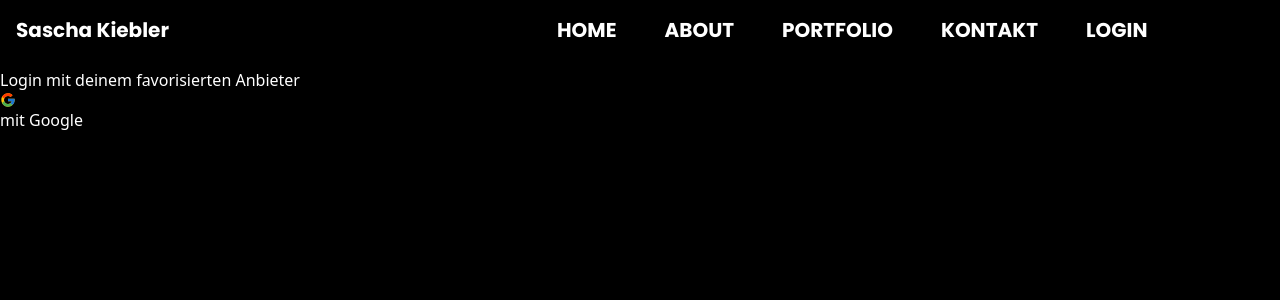
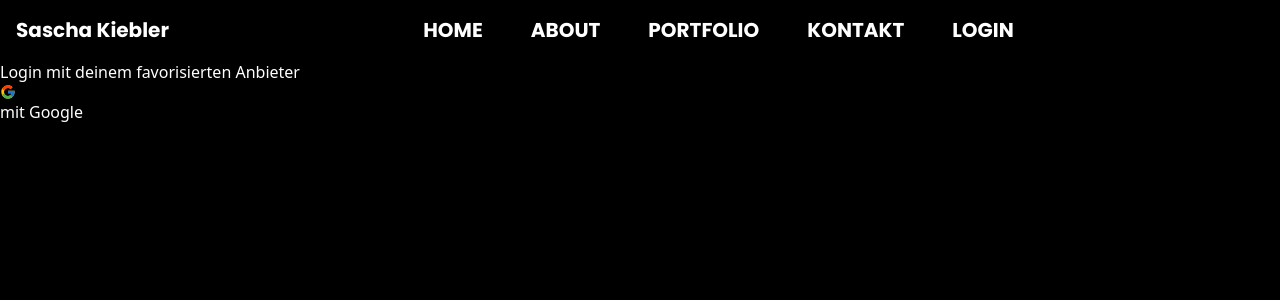
Before and after one commit to SaschaKiebler/personal-website, a Next.js app: page /auth/login in a window 1280 px wide. Shown: the top 300 px of the page. Built offline with nearby package versions, Linux system fonts and the light colour scheme; no server answers.

Commit message:
transparent navbar

```diff
--- a/components/Nav.js
+++ b/components/Nav.js
@@ -7,15 +7,14 @@ import {FaCrown} from "react-icons/fa";
 export default function Nav(){
     const [user,loading] = useAuthState(auth);
 return(
-    <nav className="text-xl font-poppins font-bold text-white bg-black">
-        <ul className="flex p-4 pb-6 ">
+    <nav className="text-xl font-poppins font-bold text-white lg:m-4">
+        <ul className="flex items-center justify-between">
         <Link href="/">
         <li>
         <button className="mr-1">Sascha Kiebler</button>
         </li></Link>
-        {/*<li className="mr-4 ml-3"><FaCrown/></li>*/}
-
-        <Link href="/" className="lg:ml-96">
+        <div className="flex">
+        <Link href="/" className="">
         <li >HOME</li>
         </Link>
         <Link href="/about" className="lg:ml-12">
@@ -31,14 +30,14 @@ return(
             <Link href="/auth/login">
             <li>LOGIN</li>
             </Link>
-        )}
+        )}</div><div>
         {user && (
 
                 <Link href="/profil">
                 <li> <h5 className="flex"><img className="h-7 rounded-full mr-2" src={user.photoURL}/>{user.displayName}</h5></li>
                 </Link>
 
-        )}
+        )}</div>
         </ul>
     </nav>
 )
--- a/pages/index.js
+++ b/pages/index.js
@@ -27,7 +27,7 @@ useEffect(()=>{
 
   return (
     <motion.main initial={{y:"100%"}} animate={{y:"0%"}} transition={{duration:0.75, ease:"easeOut"}} exit={{opacity:1}}
-    className="absolute bg-black left-0 right-0 w-full h-full"
+    className="absolute bg-black w-full h-full"
     >
       <Head>
         <title>Sascha Kiebler</title>
--- /dev/null
+++ b/pages/portfolio.js
@@ -0,0 +1,11 @@
+import { motion } from "framer-motion";
+
+
+export default function Portfolio(){
+    return(
+        <motion.div initial={{y:"100%"}} animate={{y:"0%"}} transition={{duration:0.75, ease:"easeOut"}} exit={{opacity:1}}
+        className='w-full h-full absolute bg-black text-white font-poppins'>
+
+        </motion.div>
+    );
+}
--- a/styles/globals.css
+++ b/styles/globals.css
@@ -4,5 +4,5 @@
 
 body{
     overflow: hidden;
-
+    background: black;
 }
```
